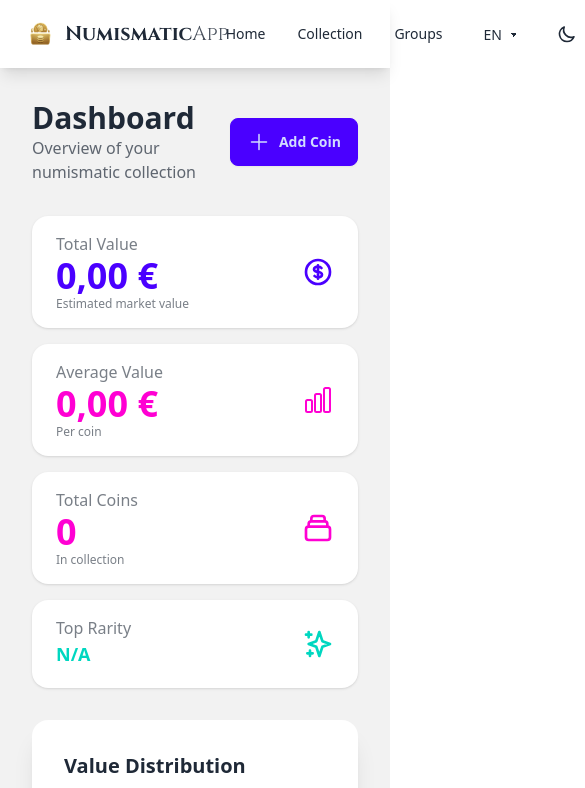
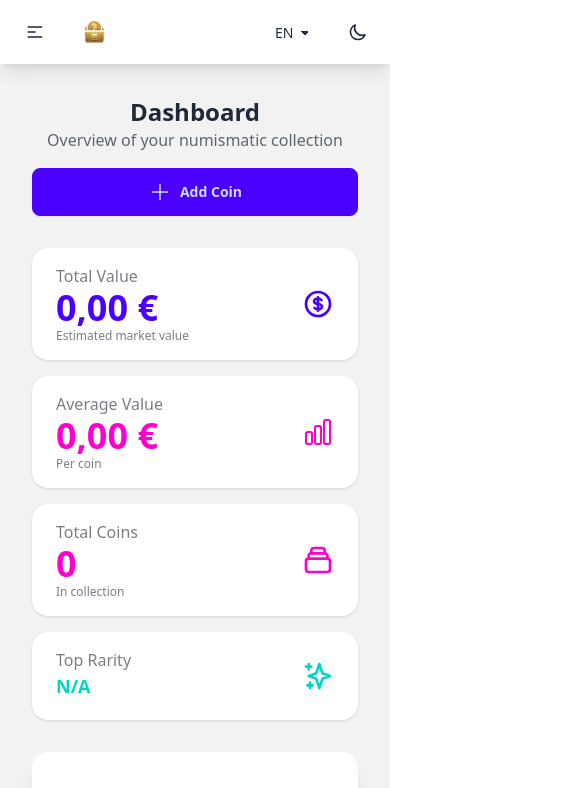
Before and after one commit to tparicio/numismaticapp, a Vue app in the folder web/: page / in a window 390 px wide. Shown: the top 788 px of the page, 585 px wide, since content can reach past the window. Built offline with nearby package versions, Linux system fonts and the light colour scheme; no server answers.

Commit message:
feat: improve db connection robustness, fix docker permissions, and enhance mobile ui

```diff
--- a/web/src/App.vue
+++ b/web/src/App.vue
@@ -1,19 +1,32 @@
 <template>
   <div class="min-h-screen bg-base-200">
     <div class="navbar bg-base-100 shadow-lg">
-      <div class="flex-1">
+      <div class="navbar-start">
+        <div class="dropdown">
+          <label tabindex="0" class="btn btn-ghost lg:hidden">
+            <svg xmlns="http://www.w3.org/2000/svg" class="h-5 w-5" fill="none" viewBox="0 0 24 24" stroke="currentColor"><path stroke-linecap="round" stroke-linejoin="round" stroke-width="2" d="M4 6h16M4 12h8m-8 6h16" /></svg>
+          </label>
+          <ul tabindex="0" class="menu menu-compact dropdown-content mt-3 p-2 shadow bg-base-100 rounded-box w-52">
+            <li><router-link to="/">{{ $t('nav.home') }}</router-link></li>
+            <li><router-link to="/list">{{ $t('nav.collection') }}</router-link></li>
+            <li><router-link to="/groups">{{ $t('nav.groups') }}</router-link></li>
+            <li><router-link to="/add">{{ $t('nav.add_coin') }}</router-link></li>
+          </ul>
+        </div>
         <router-link to="/" class="btn btn-ghost normal-case text-xl flex items-center gap-2 font-['Cinzel']">
             <img src="/icon.png" alt="Logo" class="w-8 h-8" />
-            <span><span class="font-bold">Numismatic</span><span class="font-normal opacity-80">App</span></span>
+            <span class="hidden sm:inline"><span class="font-bold">Numismatic</span><span class="font-normal opacity-80">App</span></span>
         </router-link>
       </div>
-      <div class="flex-none gap-2">
+      <div class="navbar-center hidden lg:flex">
         <ul class="menu menu-horizontal px-1">
           <li><router-link to="/">{{ $t('nav.home') }}</router-link></li>
           <li><router-link to="/list">{{ $t('nav.collection') }}</router-link></li>
           <li><router-link to="/groups">{{ $t('nav.groups') }}</router-link></li>
-          <li><router-link to="/add" class="hidden sm:inline-flex btn btn-primary btn-sm text-white ml-2">{{ $t('nav.add_coin') }}</router-link></li>
         </ul>
+      </div>
+      <div class="navbar-end gap-2">
+        <router-link to="/add" class="hidden sm:inline-flex btn btn-primary btn-sm text-white mr-2">{{ $t('nav.add_coin') }}</router-link>
 
         <!-- Lang Selector -->
         <select v-model="$i18n.locale" class="select select-ghost select-sm w-16" @change="saveLocale">
--- a/web/src/locales/en.json
+++ b/web/src/locales/en.json
@@ -197,6 +197,7 @@
             "top_rarity": "Top Rarity",
             "units": "units",
             "oldest": "Oldest Gem",
+            "oldest_gem": "Oldest Gem (High Quality)",
             "heaviest": "Heaviest:",
             "smallest": "Smallest:",
             "silver_reserve": "Silver Reserve",
@@ -210,7 +211,8 @@
         },
         "tabs": {
             "recent": "Recent",
-            "valuable": "Most Valuable"
+            "valuable": "Most Valuable",
+            "rare": "Rarest"
         },
         "charts": {
             "value_dist": "Value Distribution",
--- a/web/src/locales/es.json
+++ b/web/src/locales/es.json
@@ -204,6 +204,7 @@
             "top_rarity": "Mayor Rareza",
             "units": "unidades",
             "oldest": "Joya Más Antigua",
+            "oldest_gem": "Joya Antigua (Alta Calidad)",
             "heaviest": "Más Pesada:",
             "smallest": "Más Pequeña:",
             "silver_reserve": "Reserva de Plata",
@@ -217,7 +218,8 @@
         },
         "tabs": {
             "recent": "Recientes",
-            "valuable": "Más Valiosas"
+            "valuable": "Más Valiosas",
+            "rare": "Más Raras"
         },
         "charts": {
             "value_dist": "Distribución de Valor",
--- a/web/src/views/Home.vue
+++ b/web/src/views/Home.vue
@@ -1,12 +1,13 @@
 <template>
   <div class="container mx-auto p-4 space-y-8">
     <!-- Header -->
-    <div class="flex justify-between items-center">
-      <div>
-        <h1 class="text-3xl font-bold">{{ $t('dashboard.title') }}</h1>
+    <!-- Header -->
+    <div class="flex flex-col md:flex-row justify-between items-center gap-4">
+      <div class="text-center md:text-left">
+        <h1 class="text-2xl md:text-3xl font-bold">{{ $t('dashboard.title') }}</h1>
         <p class="text-base-content/70">{{ $t('dashboard.subtitle') }}</p>
       </div>
-      <router-link to="/add" class="btn btn-primary gap-2">
+      <router-link to="/add" class="btn btn-primary gap-2 w-full md:w-auto">
         <svg xmlns="http://www.w3.org/2000/svg" fill="none" viewBox="0 0 24 24" stroke-width="1.5" stroke="currentColor" class="w-6 h-6">
           <path stroke-linecap="round" stroke-linejoin="round" d="M12 4.5v15m7.5-7.5h-15" />
         </svg>
```
Also changed, not shown: 2 other files (tests, documents, lock files or other folders).
